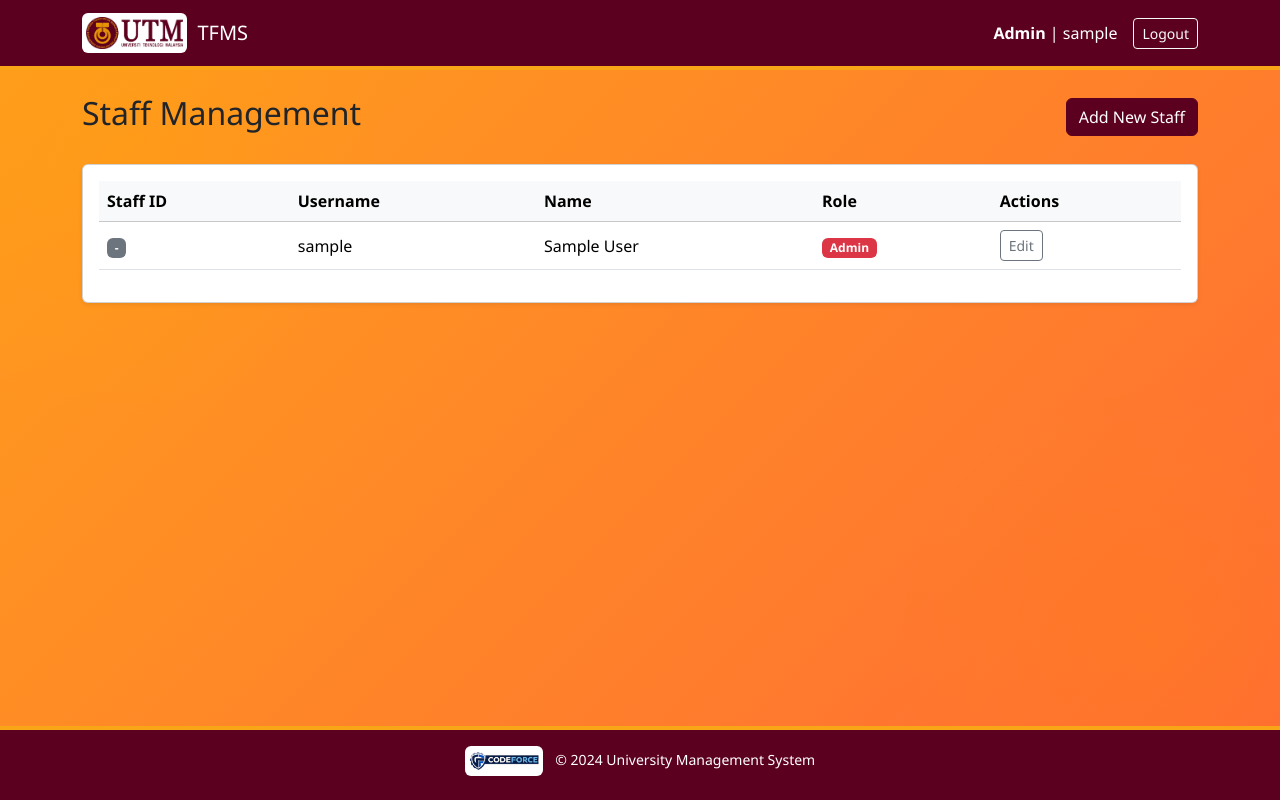
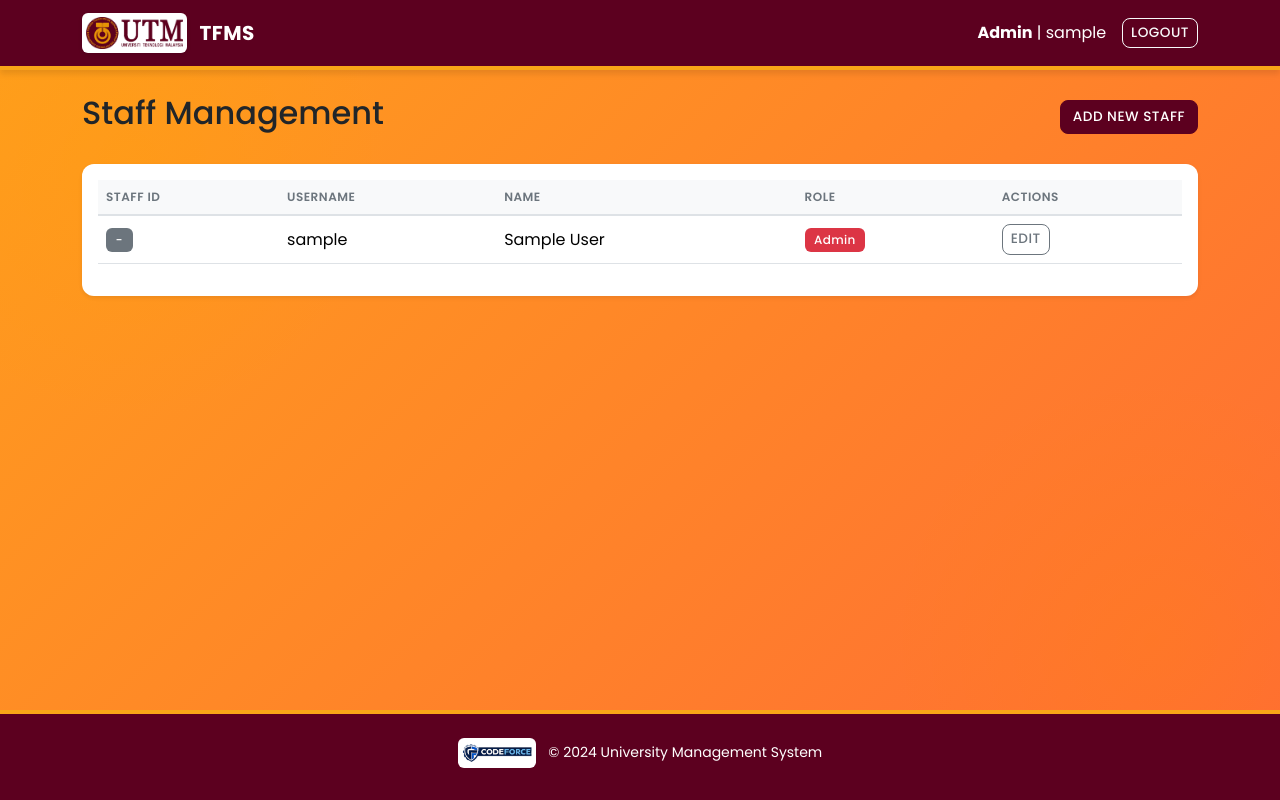
Before and after one commit to Junaed29/TFMS-CodeForce, a Django app: page /dashboard/admin/staff/ in a window 1280 px wide. Run offline with Django 4.2, Linux system fonts and the light colour scheme; the visitor is signed in with stand-in values (Sample User, id 1); data comes from the database, SQL or seed files in the repository.

Commit message:
feat: Modernize UI with Poppins font, Bootstrap icons, and refined styling for global elements, navigation, forms, and cards.

```diff
--- a/static/css/style.css
+++ b/static/css/style.css
@@ -6,31 +6,36 @@
 }
 
 body {
-  font-family: 'Segoe UI', Tahoma, Geneva, Verdana, sans-serif;
+  font-family: 'Poppins', 'Segoe UI', Tahoma, Geneva, Verdana, sans-serif;
   background-color: #fca311;
-  /* Fallback */
   min-height: 100vh;
   display: flex;
   flex-direction: column;
-  /* Global Background from Login Page */
+  /* Premium Mesh Gradient Background */
   background: radial-gradient(circle at top left, #ffb347, #ffcc33), radial-gradient(circle at bottom right, #ffb347, #ffcc33);
   background-image:
     radial-gradient(circle at 10% 20%, rgba(255, 165, 0, 0.2) 0%, transparent 20%),
     radial-gradient(circle at 90% 80%, rgba(255, 140, 0, 0.2) 0%, transparent 20%),
     linear-gradient(135deg, #FF9F1C 0%, #FF6B35 100%);
   background-attachment: fixed;
-  /* Keep background fixed while scrolling */
 }
 
 /* Navbar Branding */
 .navbar-custom {
   background-color: var(--utm-maroon);
   border-bottom: 4px solid var(--utm-gold);
+  box-shadow: 0 4px 6px rgba(0, 0, 0, 0.1);
 }
 
 .navbar-brand img {
   height: 40px;
-  margin-right: 10px;
+  margin-right: 12px;
+  box-shadow: 0 2px 4px rgba(0, 0, 0, 0.1);
+}
+
+.navbar-brand span {
+  font-weight: 700;
+  letter-spacing: 0.5px;
 }
 
 /* Footer */
@@ -38,7 +43,7 @@ body {
   margin-top: auto;
   background-color: var(--utm-maroon);
   color: white;
-  padding: 1rem 0;
+  padding: 1.5rem 0;
   border-top: 4px solid var(--utm-gold);
 }
 
@@ -46,7 +51,24 @@ body {
 .card-header-custom {
   background-color: var(--utm-maroon);
   color: var(--utm-gold);
-  font-weight: bold;
+  font-weight: 600;
+  border-bottom: 2px solid var(--utm-gold);
+}
+
+/* Button & Transitions */
+.btn {
+  transition: all 0.3s ease;
+  border-radius: 8px;
+  /* Softer corners */
+  text-transform: uppercase;
+  letter-spacing: 0.5px;
+  font-weight: 500;
+  font-size: 0.85rem;
+}
+
+.btn:hover {
+  transform: translateY(-2px);
+  box-shadow: 0 4px 8px rgba(0, 0, 0, 0.15);
 }
 
 .btn-utm-primary {
@@ -61,41 +83,68 @@ body {
   border-color: #3b0014;
 }
 
-.bg-utm-gold {
-  background-color: var(--utm-gold) !important;
+/* Cards */
+.card {
+  border: none;
+  border-radius: 12px;
+  box-shadow: 0 4px 6px rgba(0, 0, 0, 0.05);
+  /* Subtle base shadow */
+  transition: transform 0.3s ease, box-shadow 0.3s ease;
+  overflow: hidden;
+  /* Clean corners */
 }
 
-.bg-utm-moccasin {
-  background-color: var(--utm-moccasin) !important;
+/* Hover effect class */
+.hover-shadow:hover {
+  transform: translateY(-5px);
+  box-shadow: 0 10px 20px rgba(0, 0, 0, 0.1);
+}
+
+/* Tables */
+.table thead th {
+  background-color: #f8f9fa;
+  text-transform: uppercase;
+  font-size: 0.75rem;
+  font-weight: 600;
+  letter-spacing: 0.5px;
+  color: #6c757d;
+  border-bottom: 2px solid #dee2e6;
+}
+
+/* Badges */
+.badge {
+  padding: 0.5em 0.8em;
+  font-weight: 500;
+  letter-spacing: 0.3px;
 }
 
 /* Login Page Specifics */
-/* Background is now inherited from body */
 .login-body {
-  /* Center the card vertically and horizontally */
   justify-content: center;
   align-items: center;
 }
 
-/* Custom Checkbox List for Forms */
 .checkbox-list-container {
   max-height: 200px;
   overflow-y: auto;
   background-color: #fff;
   border: 1px solid #ced4da;
-  border-radius: 0.375rem;
+  border-radius: 8px;
+  /* Match inputs */
   padding: 0.5rem;
 }
 
 .checkbox-list-item {
   display: block;
-  padding: 0.25rem 0.5rem;
+  padding: 0.4rem 0.6rem;
+  /* Slightly larger padding */
   margin-bottom: 0.25rem;
-  border-radius: 0.25rem;
+  border-radius: 6px;
+  transition: background-color 0.2s;
 }
 
 .checkbox-list-item:hover {
-  background-color: #f8f9fa;
+  background-color: #f1f3f5;
 }
 
 .checkbox-list-item label {
--- a/templates/base.html
+++ b/templates/base.html
@@ -5,7 +5,11 @@
   <meta charset="utf-8">
   <meta name="viewport" content="width=device-width, initial-scale=1">
   <title>{% block title %}University Management System{% endblock %}</title>
+  <link rel="preconnect" href="https://fonts.googleapis.com">
+  <link rel="preconnect" href="https://fonts.gstatic.com" crossorigin>
+  <link href="https://fonts.googleapis.com/css2?family=Poppins:wght@300;400;500;600;700&display=swap" rel="stylesheet">
   <link href="https://cdn.jsdelivr.net/npm/bootstrap@5.3.3/dist/css/bootstrap.min.css" rel="stylesheet">
+  <link rel="stylesheet" href="https://cdn.jsdelivr.net/npm/bootstrap-icons@1.11.3/font/bootstrap-icons.min.css">
   {% load static %}
   <link href="{% static 'css/style.css' %}" rel="stylesheet">
 </head>
```
Also changed, not shown: other parts of static/css/style.css (+23 -18 lines).
